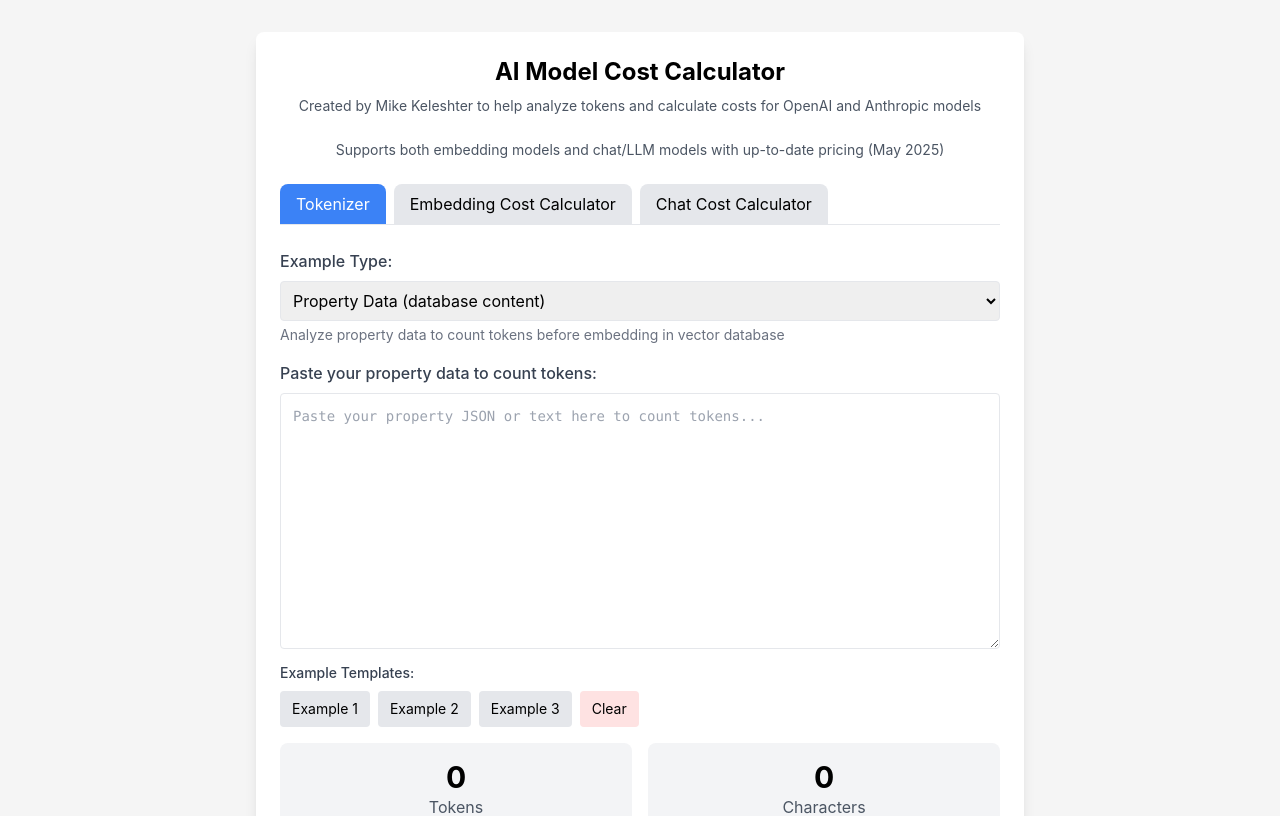
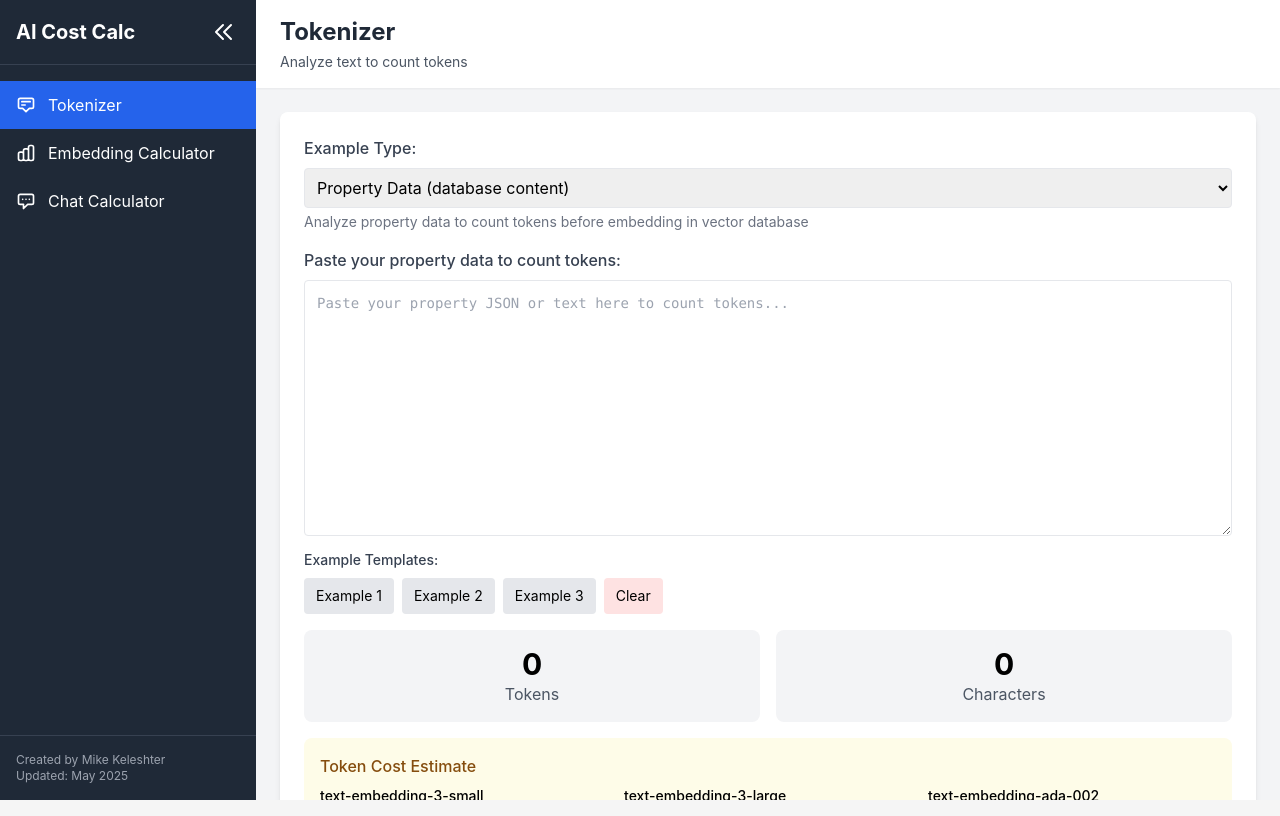
Before and after one commit to keleshteri/embedding-cost-calculator, a React (Create React App) app: page / in a window 1280 px wide. Shown: the top 816 px of the page. Built offline with nearby package versions, Linux system fonts and the light colour scheme; the HTML template or start-up script is replaced by a standard one.

Commit message:
feat: Refactor ChatSimulation layout to include RAG process visualization and cost dashboard

```diff
--- a/src/App.tsx
+++ b/src/App.tsx
@@ -4,35 +4,98 @@ import ChatSimulation from './components/ChatSimulation';
 
 const App: React.FC = () => {
   const [activeTab, setActiveTab] = useState<'tokenizer' | 'embedding' | 'chat'>('tokenizer');
+  const [isSidebarCollapsed, setIsSidebarCollapsed] = useState<boolean>(false);
 
   return (
-    <div className="App py-8">
-      <div className="p-6 max-w-3xl mx-auto bg-white rounded-lg shadow-lg">
-        <h1 className="text-2xl font-bold text-center mb-2">AI Model Cost Calculator</h1>
-        <h2 className="text-sm text-gray-600 text-center mb-6">Created by Mike Keleshter to help analyze tokens and calculate costs for OpenAI and Anthropic models</h2>
-        <p className="text-sm text-gray-600 text-center mb-6">Supports both embedding models and chat/LLM models with up-to-date pricing (May 2025)</p>
-
-        <div className="flex mb-6 border-b">
+    <div className="flex h-screen bg-gray-100">
+      {/* Sidebar */}
+      <div className={`${isSidebarCollapsed ? 'w-16' : 'w-64'} bg-gray-800 text-white transition-all duration-300 ease-in-out flex flex-col`}>
+        {/* Logo/Header */}
+        <div className="p-4 border-b border-gray-700 flex items-center justify-between">
+          {!isSidebarCollapsed && <h1 className="text-xl font-bold">AI Cost Calc</h1>}
           <button
-            className={`px-4 py-2 ${activeTab === 'tokenizer' ? 'bg-blue-500 text-white' : 'bg-gray-200'} rounded-t-lg mr-2`}
-            onClick={() => setActiveTab('tokenizer')}
+            onClick={() => setIsSidebarCollapsed(!isSidebarCollapsed)}
+            className="p-1 rounded-full hover:bg-gray-700 focus:outline-none"
           >
-            Tokenizer
-          </button>
-          <button
-            className={`px-4 py-2 ${activeTab === 'embedding' ? 'bg-blue-500 text-white' : 'bg-gray-200'} rounded-t-lg mr-2`}
-            onClick={() => setActiveTab('embedding')}
-          >
-            Embedding Cost Calculator
-          </button>
-          <button
-            className={`px-4 py-2 ${activeTab === 'chat' ? 'bg-blue-500 text-white' : 'bg-gray-200'} rounded-t-lg`}
-            onClick={() => setActiveTab('chat')}
-          >
-            Chat Cost Calculator
+            <svg xmlns="http://www.w3.org/2000/svg" className="h-6 w-6" fill="none" viewBox="0 0 24 24" stroke="currentColor">
+              {isSidebarCollapsed ? (
+                <path strokeLinecap="round" strokeLinejoin="round" strokeWidth={2} d="M13 5l7 7-7 7M5 5l7 7-7 7" />
+              ) : (
+                <path strokeLinecap="round" strokeLinejoin="round" strokeWidth={2} d="M11 19l-7-7 7-7m8 14l-7-7 7-7" />
+              )}
+            </svg>
           </button>
         </div>
 
+        {/* Navigation */}
+        <nav className="flex-1 overflow-y-auto py-4">
+          <ul>
+            <li>
+              <button
+                onClick={() => setActiveTab('tokenizer')}
+                className={`flex items-center w-full px-4 py-3 ${activeTab === 'tokenizer' ? 'bg-blue-600' : 'hover:bg-gray-700'} transition-colors`}
+              >
+                <svg xmlns="http://www.w3.org/2000/svg" className="h-5 w-5 mr-3" fill="none" viewBox="0 0 24 24" stroke="currentColor">
+                  <path strokeLinecap="round" strokeLinejoin="round" strokeWidth={2} d="M7 8h10M7 12h4m1 8l-4-4H5a2 2 0 01-2-2V6a2 2 0 012-2h14a2 2 0 012 2v8a2 2 0 01-2 2h-3l-4 4z" />
+                </svg>
+                {!isSidebarCollapsed && <span>Tokenizer</span>}
+              </button>
+            </li>
+            <li>
+              <button
+                onClick={() => setActiveTab('embedding')}
+                className={`flex items-center w-full px-4 py-3 ${activeTab === 'embedding' ? 'bg-blue-600' : 'hover:bg-gray-700'} transition-colors`}
+              >
+                <svg xmlns="http://www.w3.org/2000/svg" className="h-5 w-5 mr-3" fill="none" viewBox="0 0 24 24" stroke="currentColor">
+                  <path strokeLinecap="round" strokeLinejoin="round" strokeWidth={2} d="M9 19v-6a2 2 0 00-2-2H5a2 2 0 00-2 2v6a2 2 0 002 2h2a2 2 0 002-2zm0 0V9a2 2 0 012-2h2a2 2 0 012 2v10m-6 0a2 2 0 002 2h2a2 2 0 002-2m0 0V5a2 2 0 012-2h2a2 2 0 012 2v14a2 2 0 01-2 2h-2a2 2 0 01-2-2z" />
+                </svg>
+                {!isSidebarCollapsed && <span>Embedding Calculator</span>}
+              </button>
+            </li>
+            <li>
+              <button
+                onClick={() => setActiveTab('chat')}
+                className={`flex items-center w-full px-4 py-3 ${activeTab === 'chat' ? 'bg-blue-600' : 'hover:bg-gray-700'} transition-colors`}
+              >
+                <svg xmlns="http://www.w3.org/2000/svg" className="h-5 w-5 mr-3" fill="none" viewBox="0 0 24 24" stroke="currentColor">
+                  <path strokeLinecap="round" strokeLinejoin="round" strokeWidth={2} d="M8 10h.01M12 10h.01M16 10h.01M9 16H5a2 2 0 01-2-2V6a2 2 0 012-2h14a2 2 0 012 2v8a2 2 0 01-2 2h-5l-5 5v-5z" />
+                </svg>
+                {!isSidebarCollapsed && <span>Chat Calculator</span>}
+              </button>
+            </li>
+          </ul>
+        </nav>
+
+        {/* Footer */}
+        {!isSidebarCollapsed && (
+          <div className="p-4 border-t border-gray-700 text-xs text-gray-400">
+            <p>Created by Mike Keleshter</p>
+            <p>Updated: May 2025</p>
+          </div>
+        )}
+      </div>
+
+      {/* Main Content */}
+      <div className="flex-1 overflow-x-hidden overflow-y-auto">
+        {/* Header */}
+        <header className="bg-white shadow-sm">
+          <div className="px-6 py-4">
+            <h1 className="text-2xl font-bold text-gray-800">
+              {activeTab === 'tokenizer' ? 'Tokenizer' :
+               activeTab === 'embedding' ? 'Embedding Cost Calculator' :
+               'Chat Cost Calculator'}
+            </h1>
+            <p className="text-sm text-gray-600 mt-1">
+              {activeTab === 'tokenizer' ? 'Analyze text to count tokens' :
+               activeTab === 'embedding' ? 'Calculate costs for embedding models' :
+               'Simulate and calculate costs for chat models'}
+            </p>
+          </div>
+        </header>
+
+        {/* Page Content */}
+        <main className="p-6">
+          <div className="bg-white rounded-lg shadow-md p-6">
             {activeTab === 'tokenizer' ? (
               <TokenizerComponent />
             ) : activeTab === 'embedding' ? (
@@ -40,6 +103,8 @@ const App: React.FC = () => {
             ) : (
               <ChatSimulation />
             )}
+          </div>
+        </main>
       </div>
     </div>
   );
--- a/src/components/ChatSimulation.tsx
+++ b/src/components/ChatSimulation.tsx
@@ -512,8 +512,10 @@ Would you like more specific information about any of these properties?`;
           </div>
         </div>
 
-        <div className="flex flex-1">
-          {/* Chat area */}
+        {/* Main content area with chat and RAG visualization side by side */}
+        <div className="grid grid-cols-1 lg:grid-cols-12 gap-4">
+          {/* Left side: Chat area */}
+          <div className="lg:col-span-6 flex flex-col">
             <div className="flex-1 flex flex-col border rounded-lg overflow-hidden">
               <div className="bg-gray-50 p-2 border-b">
                 <h3 className="font-medium text-sm">Property Search Assistant</h3>
@@ -571,41 +573,13 @@ Would you like more specific information about any of these properties?`;
                 </div>
               </div>
             </div>
-
-          {/* Cost dashboard */}
-          <div className="w-64 bg-gray-50 p-4 border rounded-lg ml-4 overflow-y-auto">
-            <h2 className="font-bold mb-4">Cost Tracking</h2>
-
-            <div className="mb-4">
-              <div className="bg-white p-3 rounded shadow-sm mb-2">
-                <div className="flex justify-between mb-1">
-                  <span className="text-sm">Input Tokens:</span>
-                  <span className="text-sm">{tokenCounts.totalInput}</span>
-                </div>
-                <div className="flex justify-between mb-1">
-                  <span className="text-sm">Output Tokens:</span>
-                  <span className="text-sm">{tokenCounts.totalOutput}</span>
-                </div>
-                {includeEmbeddings && (
-                  <div className="flex justify-between mb-1">
-                    <span className="text-sm">Embedding Tokens:</span>
-                    <span className="text-sm">{tokenCounts.totalEmbedding}</span>
-                  </div>
-                )}
-                <div className="border-t pt-1 mt-1">
-                  <div className="flex justify-between font-semibold">
-                    <span className="text-sm">Total Cost:</span>
-                    <span className="text-sm">${costs.totalCost.toFixed(6)}</span>
-                  </div>
-                </div>
-              </div>
-            </div>
-          </div>
           </div>
 
+          {/* Right side: RAG Process Visualization and Cost Dashboard */}
+          <div className="lg:col-span-6 flex flex-col space-y-4">
             {/* RAG Process Visualization */}
             {showProcess && includeEmbeddings && (
-          <div className="mt-4 mb-4 bg-gray-50 p-4 border rounded-lg">
+              <div className="bg-gray-50 p-4 border rounded-lg flex-1 overflow-y-auto max-h-[400px]">
                 <h3 className="font-bold mb-2">RAG Process Visualization</h3>
 
                 <div className="space-y-4">
@@ -730,6 +704,38 @@ Would you like more specific information about any of these properties?`;
                 </div>
               </div>
             )}
+
+            {/* Cost dashboard */}
+            <div className="bg-gray-50 p-4 border rounded-lg">
+              <h2 className="font-bold mb-4">Cost Tracking</h2>
+
+              <div className="mb-4">
+                <div className="bg-white p-3 rounded shadow-sm mb-2">
+                  <div className="flex justify-between mb-1">
+                    <span className="text-sm">Input Tokens:</span>
+                    <span className="text-sm">{tokenCounts.totalInput}</span>
+                  </div>
+                  <div className="flex justify-between mb-1">
+                    <span className="text-sm">Output Tokens:</span>
+                    <span className="text-sm">{tokenCounts.totalOutput}</span>
+                  </div>
+                  {includeEmbeddings && (
+                    <div className="flex justify-between mb-1">
+                      <span className="text-sm">Embedding Tokens:</span>
+                      <span className="text-sm">{tokenCounts.totalEmbedding}</span>
+                    </div>
+                  )}
+                  <div className="border-t pt-1 mt-1">
+                    <div className="flex justify-between font-semibold">
+                      <span className="text-sm">Total Cost:</span>
+                      <span className="text-sm">${costs.totalCost.toFixed(6)}</span>
+                    </div>
+                  </div>
+                </div>
+              </div>
+            </div>
+          </div>
+        </div>
       </div>
     </div>
   );
```
Lines whose indentation alone changed are shown as unchanged.
